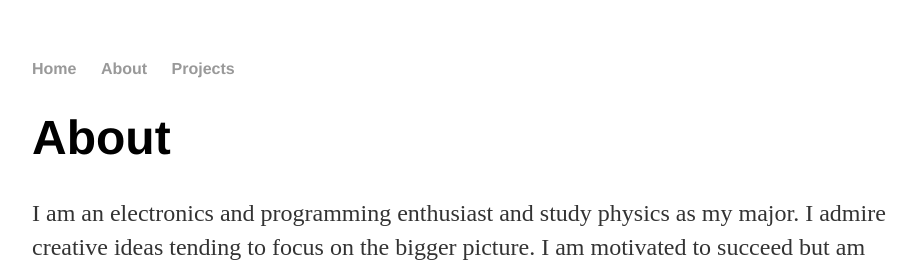
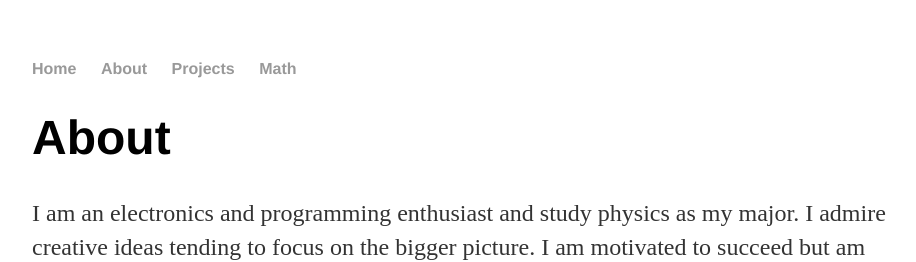
Before and after one commit to wasdkhan/wasdkhan.github.io, a Jekyll site: the page built from about/index.html, in a window 1280 px wide. Shown: the top 262 px of the page, without its empty margins (160-1076 px from the left). Built offline with Jekyll 4.4.1, drawn with Linux system fonts in a browser that asks for light colours.

Commit message:
added math directory

```diff
--- a/_layouts/default.html
+++ b/_layouts/default.html
@@ -11,6 +11,7 @@
 	        		<li><a href="/">Home</a></li>
 		        	<li><a href="/about">About</a></li>
 	        		<li><a href="/projects">Projects</a></li>
+	        		<li><a href="/math">Math</a></li>
 	    		</ul>
 			</nav>
 			<div class="container">
```
